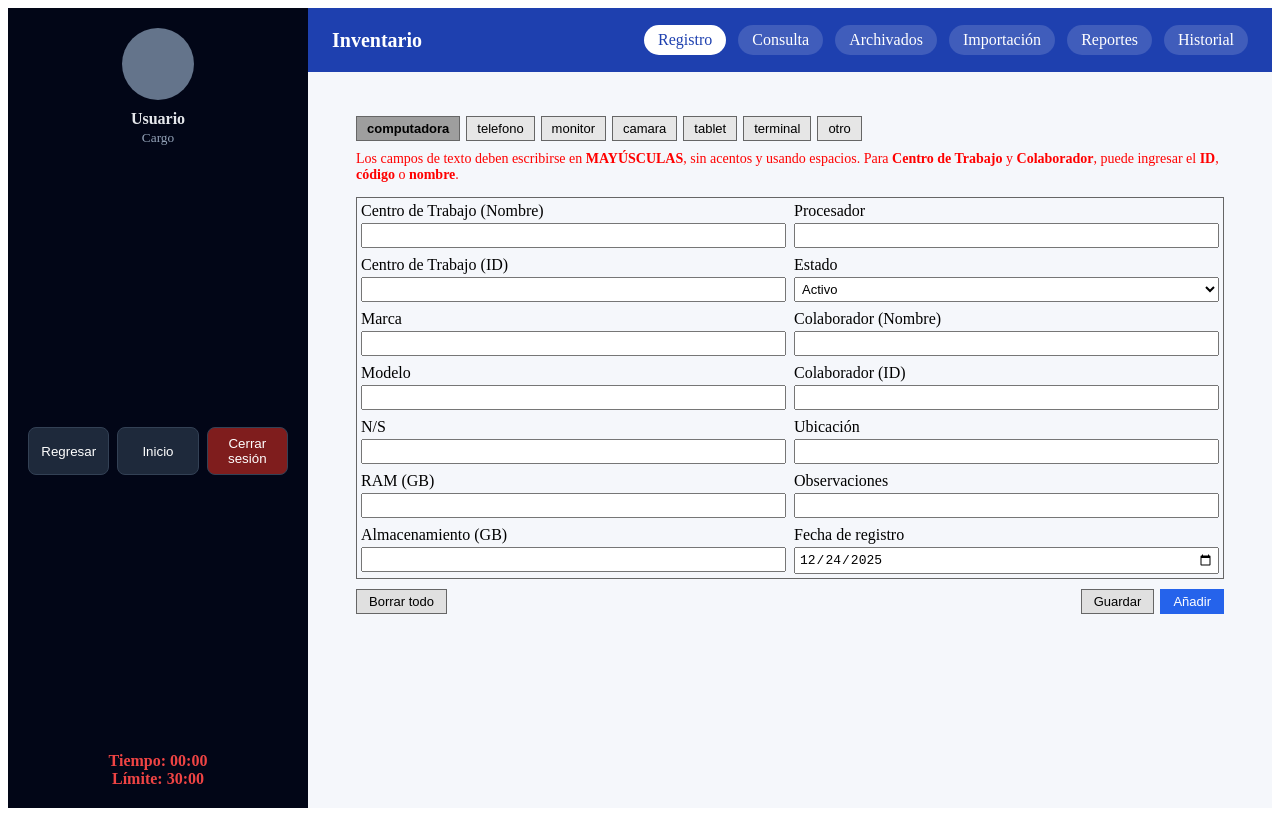
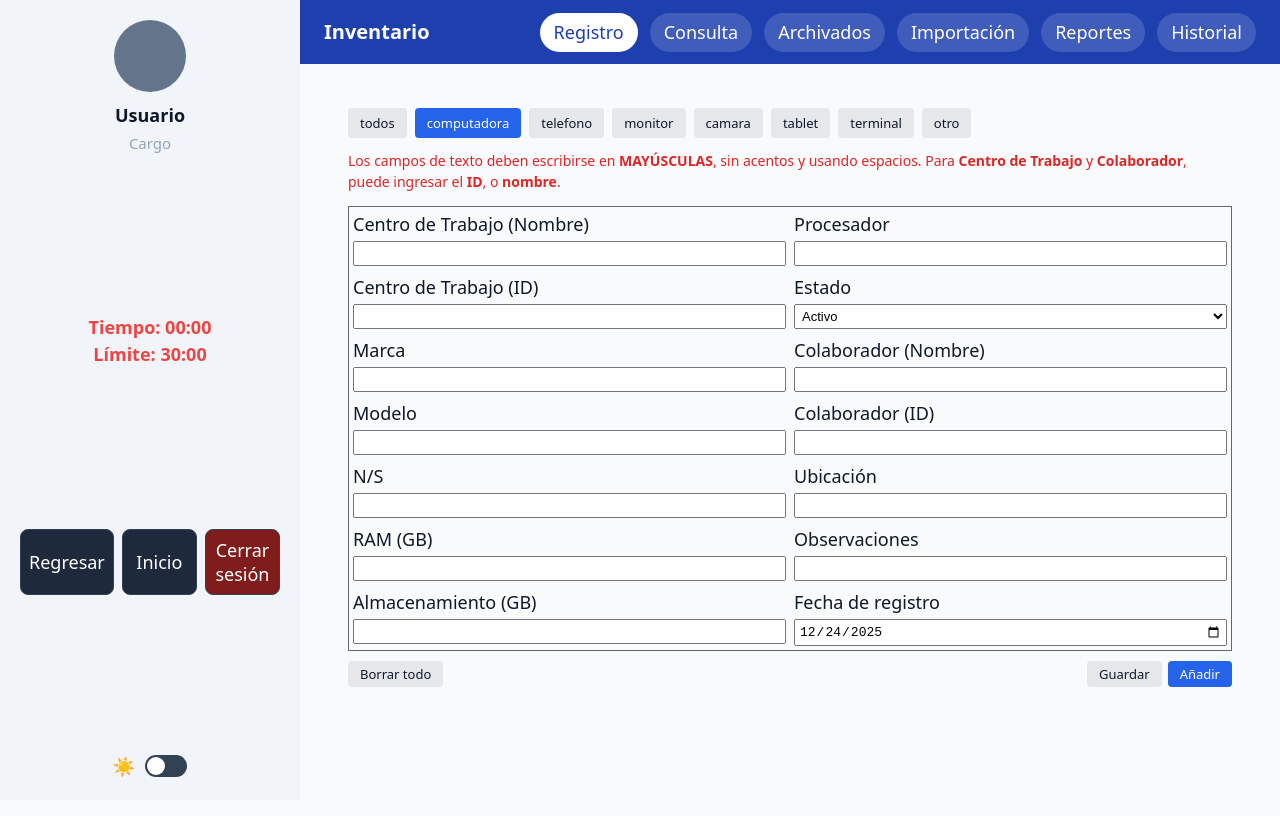
Before and after one commit to Rebeca-Bonilla/inventario-soporte-real, a Vue app in the folder frontend/: page /app/registro in a window 1280 px wide. Built offline with nearby package versions, Linux system fonts and the light colour scheme.

Commit message:
feat: anexo del inventario de equipos con su conexion, reflejo y buen funcionamiento de los filtros

```diff
--- a/frontend/src/components/SidebarView.vue
+++ b/frontend/src/components/SidebarView.vue
@@ -1,6 +1,7 @@
 <script setup lang="ts">
 import { useRouter } from 'vue-router'
-
+import { useTheme } from '../shared/theme'
+const { theme, toggleTheme } = useTheme()
 
 const props = defineProps<{
   isMobile: boolean
@@ -47,24 +48,38 @@ const logout = () => router.push('/login')
       <button @click="go('/app/historial')">Historial</button>
     </nav>
 
+    <div class="time">
+      Tiempo: 00:00<br />
+      Límite: 30:00
+    </div>
+
     <div class="actions">
       <button @click="back" title="Regresar">Regresar</button>
       <button @click="home" title="Inicio">Inicio</button>
       <button @click="logout" title="Cerrar sesión">Cerrar sesión</button>
     </div>
+    <!-- 🌙 THEME SWITCH -->
+    <div class="theme-switch">
+      <span>{{ theme === 'dark' ? '🌙' : '☀️' }}</span>
 
-    <div class="time">
-      Tiempo: 00:00<br />
-      Límite: 30:00
+      <label class="switch">
+        <input
+          type="checkbox"
+          :checked="theme === 'dark'"
+          @change="toggleTheme"
+        />
+        <span class="slider"></span>
+      </label>
     </div>
+
   </aside>
 </template>
 
 <style scoped>
 .sidebar {
   width: 260px;
-  background: linear-gradient(180deg, #020617, #020617);
-  color: #e5e7eb;
+  background: var(--sidebar-bg);
+  color: var(--sidebar-text);
   padding: 20px;
   display: flex;
   flex-direction: column;
@@ -161,4 +176,55 @@ const logout = () => router.push('/login')
   z-index: 40;
 }
 
+/* 🌙 THEME SWITCH */
+.theme-switch {
+  display: flex;
+  align-items: center;
+  justify-content: center;
+  gap: 10px;
+  margin-top: 12px;
+}
+
+.switch {
+  position: relative;
+  width: 42px;
+  height: 22px;
+}
+
+.switch input {
+  opacity: 0;
+  width: 0;
+  height: 0;
+}
+
+.slider {
+  position: absolute;
+  inset: 0;
+  background-color: #334155;
+  border-radius: 999px;
+  cursor: pointer;
+  transition: 0.25s;
+}
+
+.slider::before {
+  content: '';
+  position: absolute;
+  height: 18px;
+  width: 18px;
+  left: 2px;
+  bottom: 2px;
+  background: white;
+  border-radius: 50%;
+  transition: 0.25s;
+}
+
+input:checked + .slider {
+  background-color: #6366f1;
+}
+
+input:checked + .slider::before {
+  transform: translateX(20px);
+}
+
+
 </style>
--- a/frontend/src/components/TipoTabs.vue
+++ b/frontend/src/components/TipoTabs.vue
@@ -3,6 +3,7 @@ const props = defineProps<{ modelValue: string }>()
 const emit = defineEmits(['update:modelValue'])
 
 const tipos = [
+  { label: 'todos', value: 'todos' },
   { label: 'computadora', value: 'computadora' },
   { label: 'telefono', value: 'telefono_fijo' },
   { label: 'monitor', value: 'monitor' },
@@ -10,6 +11,7 @@ const tipos = [
   { label: 'tablet', value: 'tablet' },
   { label: 'terminal', value: 'terminal' },
   { label: 'otro', value: 'otro' }
+
 ]
 </script>
 
@@ -30,20 +32,31 @@ const tipos = [
 <style scoped>
 .tabs {
   display: flex;
-  gap: 6px;
-  margin-bottom: 4px;
+  gap: 8px;
+  margin-bottom: 12px;
 }
 
 .tab {
-  padding: 4px 10px;
-  border: 1px solid #666;
-  background: #e6e6e6;
+  padding: 6px 12px;
+  border-radius: 4px;
   font-size: 13px;
   cursor: pointer;
+
+  background-color: var(--button-bg);
+  color: var(--button-text);
+  border: 1px solid var(--input-border);
+
+  transition: background-color 0.2s, color 0.2s;
 }
 
 .tab.active {
-  background: #9e9e9e;
-  font-weight: bold;
+  background-color: #2563eb;
+  color: white;
+  border-color: #2563eb;
 }
+
+.tab:hover {
+  background-color: #1e293b;
+}
+
 </style>
--- a/frontend/src/layouts/MainLayout.vue
+++ b/frontend/src/layouts/MainLayout.vue
@@ -56,7 +56,7 @@ onMounted(() => {
 .page {
   flex: 1;
   padding: 24px;
-  background: #f5f7fb;
+  background-color: var(--content-bg);
   overflow-y: auto;
   overflow-x: auto;
 }
--- a/frontend/src/main.ts
+++ b/frontend/src/main.ts
@@ -1,6 +1,10 @@
 import { createApp } from 'vue'
 import App from './App.vue'
 import router from './router'
+import './style.css'
+
+// 👇 FORCE THEME INIT (THIS LINE FIXES EVERYTHING)
+import './shared/theme.ts'
 
 createApp(App)
   .use(router)
--- a/frontend/src/shared/theme.ts
+++ b/frontend/src/shared/theme.ts
@@ -0,0 +1,27 @@
+import { ref, watchEffect } from 'vue'
+
+export type Theme = 'light' | 'dark'
+
+const theme = ref<Theme>(
+  (localStorage.getItem('theme') as Theme) || 'light'
+)
+
+watchEffect(() => {
+  const html = document.documentElement
+
+  html.classList.remove('light', 'dark')
+  html.classList.add(theme.value)
+
+  localStorage.setItem('theme', theme.value)
+})
+
+export function useTheme() {
+  const toggleTheme = () => {
+    theme.value = theme.value === 'dark' ? 'light' : 'dark'
+  }
+
+  return {
+    theme,
+    toggleTheme
+  }
+}
--- a/frontend/src/style.css
+++ b/frontend/src/style.css
@@ -1,12 +1,11 @@
+/* =========================
+   BASE RESET / TYPOGRAPHY
+========================= */
 :root {
   font-family: system-ui, Avenir, Helvetica, Arial, sans-serif;
   line-height: 1.5;
   font-weight: 400;
-
   font-size: 18px;
-  color-scheme: light dark;
-  color: rgba(255, 255, 255, 0.87);
-  background-color: #242424;
 
   font-synthesis: none;
   text-rendering: optimizeLegibility;
@@ -14,64 +13,101 @@
   -moz-osx-font-smoothing: grayscale;
 }
 
+/* =========================
+   THEME VARIABLES
+========================= */
+:root.light {
+  --app-bg: #f8fafc;
+  --app-text: #0f172a;
+
+  --sidebar-bg: #f1f5f9;
+  --sidebar-text: #0f172a;
+
+  --button-bg: #e5e7eb;
+  --button-text: #0f172a;
+}
+
+:root.dark {
+  --app-bg: #0f172a;
+  --app-text: #e5e7eb;
+
+  --sidebar-bg: #020617;
+  --sidebar-text: #e5e7eb;
+
+  --button-bg: #1e293b;
+  --button-text: #e5e7eb;
+}
+
+/* =========================
+   GLOBAL ELEMENTS
+========================= */
+body {
+  margin: 0;
+  min-width: 320px;
+  min-height: 100vh;
+
+  background-color: var(--app-bg);
+  color: var(--app-text);
+}
+
+/* =========================
+   LINKS
+========================= */
 a {
   font-weight: 500;
   color: #646cff;
-  text-decoration: inherit;
+  text-decoration: none;
 }
+
 a:hover {
   color: #535bf2;
 }
 
-body {
-  margin: 0;
-  min-width: 320px;
-  min-height: 100vh;
-}
-
+/* =========================
+   HEADINGS
+========================= */
 h1 {
   font-size: 2em;
   line-height: 1.1;
 }
 
+/* =========================
+   BUTTONS (THEME SAFE)
+========================= */
 button {
   border-radius: 8px;
   border: 1px solid transparent;
   padding: 0.6em 1.2em;
+
   font-size: 1em;
   font-weight: 500;
   font-family: inherit;
-  background-color: #1a1a1a;
+
+  background-color: var(--button-bg);
+  color: var(--button-text);
+
   cursor: pointer;
-  transition: border-color 0.25s;
+  transition: border-color 0.25s, background-color 0.25s;
 }
+
 button:hover {
   border-color: #646cff;
 }
+
 button:focus,
 button:focus-visible {
-  outline: 4px auto -webkit-focus-ring-color;
+  outline: 3px solid #646cff;
+  outline-offset: 2px;
 }
 
+/* =========================
+   MISC
+========================= */
 .card {
   padding: 2em;
 }
 
 #app {
   margin: 0 auto;
-  padding: 2rem;
-  text-align: center;
+  min-height: 100vh;
 }
-
-@media (prefers-color-scheme: light) {
-  :root {
-    color: #213547;
-    background-color: #ffffff;
-  }
-  a:hover {
-    color: #747bff;
-  }
-  button {
-    background-color: #f9f9f9;
-  }
-}
--- a/frontend/src/views/ConsultaView.vue
+++ b/frontend/src/views/ConsultaView.vue
@@ -1,27 +1,182 @@
 <script setup lang="ts">
-import { ref, onMounted, computed } from 'vue'
+import { ref, onMounted, computed, watch } from 'vue'
 import TipoTabs from '../components/TipoTabs.vue'
+import { equipoFields } from '../shared/equipoFields'
 import type { EquipoTipo } from '../shared/equipoFields'
 
-const tipoEquipo = ref<EquipoTipo>('computadora')
+/* ===============================
+   STATE
+================================ */
+const tipoEquipo = ref<EquipoTipo | 'todos'>('todos')
 const equipos = ref<any[]>([])
 const loading = ref(true)
 
+/* 🔐 ROL (mock) */
+const isAdmin = ref(true)
+
+/* UI */
+const modoEdicion = ref(false)
+const seleccionados = ref<number[]>([])
+const mostrarFiltro = ref(false)
+
+/* ===============================
+   FILTROS
+================================ */
+
+const camposFiltrables = [
+  'centro_trabajo_nombre',
+  'marca',
+  'modelo',
+  'estado',
+  'colaborador_nombre',
+  'ubicacion'
+]
+
+const camposFiltro = computed(() => {
+  if (tipoEquipo.value === 'todos') {
+    return Object.values(equipoFields)
+      .flatMap(f => [...f.left, ...f.right])
+      .filter(
+        (c, i, arr) =>
+          camposFiltrables.includes(c.key) &&
+          arr.findIndex(x => x.key === c.key) === i
+      )
+  }
+
+  const campos = equipoFields[tipoEquipo.value]
+  return [...campos.left, ...campos.right]
+    .filter(c => camposFiltrables.includes(c.key))
+})
+
+const filtros = ref<Record<string, string>>({})
+
+watch(
+  () => tipoEquipo.value,
+  () => {
+    filtros.value = {}
+    camposFiltro.value.forEach(c => {
+      filtros.value[c.key] = ''
+    })
+  },
+  { immediate: true }
+)
+
+/* ===============================
+   DATA
+================================ */
 onMounted(async () => {
   const res = await fetch('http://localhost:3000/inventory')
   equipos.value = await res.json()
   loading.value = false
 })
 
-/* 🔥 FILTRADO POR TIPO */
-const equiposFiltrados = computed(() => {
+/* ===============================
+   COMPUTEDS
+================================ */
+
+const equiposPorTipo = computed(() => {
+  if (tipoEquipo.value === 'todos') return equipos.value
   return equipos.value.filter(e => e.tipo === tipoEquipo.value)
 })
+
+const equiposFiltrados = computed(() => {
+  return equiposPorTipo.value.filter(e =>
+    Object.entries(filtros.value).every(([key, val]) =>
+      !val || e[key] === val
+    )
+  )
+})
+
+const valoresUnicos = (campo: string) => {
+  return [
+    ...new Set(
+      equiposPorTipo.value
+        .map(e => e[campo])
+        .filter(Boolean)
+    )
+  ].sort()
+}
+
+/* ===============================
+   ACTIONS
+================================ */
+
+const limpiarFiltros = () => {
+  Object.keys(filtros.value).forEach(k => (filtros.value[k] = ''))
+}
+
+const activarEdicion = () => {
+  if (!isAdmin.value) {
+    alert('Se requieren permisos de administrador')
+    return
+  }
+  modoEdicion.value = !modoEdicion.value
+  seleccionados.value = []
+}
+
+const exportarCSV = () => {
+  if (!equiposFiltrados.value.length) return
+
+  const headers = Object.keys(equiposFiltrados.value[0])
+  const rows = equiposFiltrados.value.map(e =>
+    headers.map(h => `"${e[h] ?? ''}"`).join(',')
+  )
+
+  const csv = [headers.join(','), ...rows].join('\n')
+  const blob = new Blob([csv], { type: 'text/csv' })
+  const url = URL.createObjectURL(blob)
+
+  const a = document.createElement('a')
+  a.href = url
+  a.download = 'inventario_consulta.csv'
+  a.click()
+
+  URL.revokeObjectURL(url)
+}
+
+const archivarSeleccionados = () => {
+  if (!seleccionados.value.length) {
+    alert('Selecciona al menos un equipo')
+    return
+  }
+
+  alert(`Archivados ${seleccionados.value.length} equipos`)
+  modoEdicion.value = false
+}
+
+const toggleSeleccion = (id: number) => {
+  seleccionados.value.includes(id)
+    ? (seleccionados.value = seleccionados.value.filter(i => i !== id))
+    : seleccionados.value.push(id)
+}
 </script>
+
 <template>
   <section class="consulta-page">
-    <!-- TABS DE TIPO -->
     <TipoTabs v-model="tipoEquipo" />
+
+    <div class="acciones">
+      <button @click="mostrarFiltro = !mostrarFiltro">Filtrar</button>
+      <button @click="exportarCSV">Exportar</button>
+      <button @click="activarEdicion">Editar</button>
+    </div>
+
+    <div v-if="mostrarFiltro" class="panel-filtro">
+      <label v-for="campo in camposFiltro" :key="campo.key">
+        {{ campo.label }}
+        <select v-model="filtros[campo.key]">
+          <option value="">Todos</option>
+          <option v-for="v in valoresUnicos(campo.key)" :key="v">
+            {{ v }}
+          </option>
+        </select>
+      </label>
+
+      <div class="filtro-acciones">
+        <button @click="mostrarFiltro = false">Cerrar</button>
+        <button @click="limpiarFiltros">Limpiar</button>
+      </div>
+    </div>
 
     <div class="tabla-wrapper">
       <p v-if="loading">Cargando...</p>
@@ -29,7 +184,8 @@ const equiposFiltrados = computed(() => {
       <table v-else>
         <thead>
           <tr>
-            <th>Centro de Trabajo</th>
+            <th v-if="modoEdicion"></th>
+            <th>Centro</th>
             <th>Equipo</th>
             <th>Modelo</th>
             <th>N/S</th>
@@ -45,6 +201,14 @@ const equiposFiltrados = computed(() => {
 
         <tbody>
           <tr v-for="e in equiposFiltrados" :key="e.id">
+            <td v-if="modoEdicion">
+              <input
+                type="checkbox"
+                :checked="seleccionados.includes(e.id)"
+                @change="toggleSeleccion(e.id)"
+              />
+            </td>
+
             <td>{{ e.centro_trabajo_nombre }}</td>
             <td>{{ e.marca }}</td>
             <td>{{ e.modelo }}</td>
@@ -59,39 +223,45 @@ const equiposFiltrados = computed(() => {
           </tr>
 
           <tr v-if="!equiposFiltrados.length">
-            <td colspan="11" style="text-align:center">
-              No hay equipos de este tipo
+            <td :colspan="modoEdicion ? 12 : 11" style="text-align:center">
+              No hay equipos
             </td>
           </tr>
         </tbody>
       </table>
     </div>
+
+    <div v-if="modoEdicion" class="edicion-footer">
+      <button @click="modoEdicion = false">Guardar</button>
+      <button @click="archivarSeleccionados">Archivar</button>
+    </div>
   </section>
 </template>
 
 <style scoped>
-.consulta-page {
-  padding: 16px;
+.consulta-page { padding: 16px; }
+.acciones { display: flex; gap: 8px; margin: 10px 0; }
+.panel-filtro {
+  position: absolute;
+  background: #f2f2f2;
+  border: 1px solid #333;
+  padding: 10px;
+  display: grid;
+  grid-template-columns: repeat(2, 1fr);
+  gap: 8px;
+  font-size: 12px;
+  z-index: 20;
 }
-
-.tabla-wrapper {
-  margin-top: 10px;
-  overflow-x: auto;
+.panel-filtro label { display: flex; flex-direction: column; }
+.panel-filtro select { font-size: 11px; }
+.filtro-acciones {
+  grid-column: span 2;
+  display: flex;
+  justify-content: space-between;
 }
-
-table {
-  border-collapse: collapse;
-  width: 100%;
-  font-size: 12px;
-}
-
-th, td {
-  border: 1px solid #333;
-  padding: 4px 6px;
-  white-space: nowrap;
-}
-
-th {
-  background: #e0e0e0;
-}
+.tabla-wrapper { margin-top: 10px; overflow-x: auto; }
+table { border-collapse: collapse; width: 100%; font-size: 12px; }
+th, td { border: 1px solid #333; padding: 4px 6px; white-space: nowrap; }
+th { background: #e0e0e0; }
+.edicion-footer { margin-top: 10px; display: flex; gap: 10px; }
 </style>
--- a/frontend/src/views/RegistroView.vue
+++ b/frontend/src/views/RegistroView.vue
@@ -206,7 +206,7 @@ onMounted(() => {
       Los campos de texto deben escribirse en <strong>MAYÚSCULAS</strong>,
       sin acentos y usando espacios.
       Para <strong>Centro de Trabajo</strong> y <strong>Colaborador</strong>,
-      puede ingresar el <strong>ID</strong>, <strong>código</strong> o
+      puede ingresar el <strong>ID</strong>, o
       <strong>nombre</strong>.
     </p>
 
@@ -229,11 +229,12 @@ onMounted(() => {
 <style scoped>
 .registro-page {
   padding: 20px 24px;
+  background-color: var(--content-bg);
 }
 
 .leyenda {
   font-size: 14px;
-  color: red;
+  color: #dc2626; /* error text stays red in both modes */
   margin: 10px 0 14px;
 }
 
@@ -254,17 +255,25 @@ onMounted(() => {
   gap: 6px;
 }
 
+/* THEME-SAFE BUTTONS */
 .btn {
   padding: 4px 12px;
-  border: 1px solid #666;
-  background: #e0e0e0;
+  border: 1px solid var(--input-border);
+  background: var(--button-bg);
+  color: var(--button-text);
   font-size: 13px;
   cursor: pointer;
+  border-radius: 4px;
 }
 
 .btn-primary {
   background: #2563eb;
   border-color: #2563eb;
-  color: white;
+  color: #ffffff;
 }
+
+.btn-primary:hover {
+  background: #1d4ed8;
+}
+
 </style>
```
Also changed, not shown: frontend/src/components/EquipoForm.vue (+25 -0 lines), 2 other files (tests, documents, lock files or other folders).
